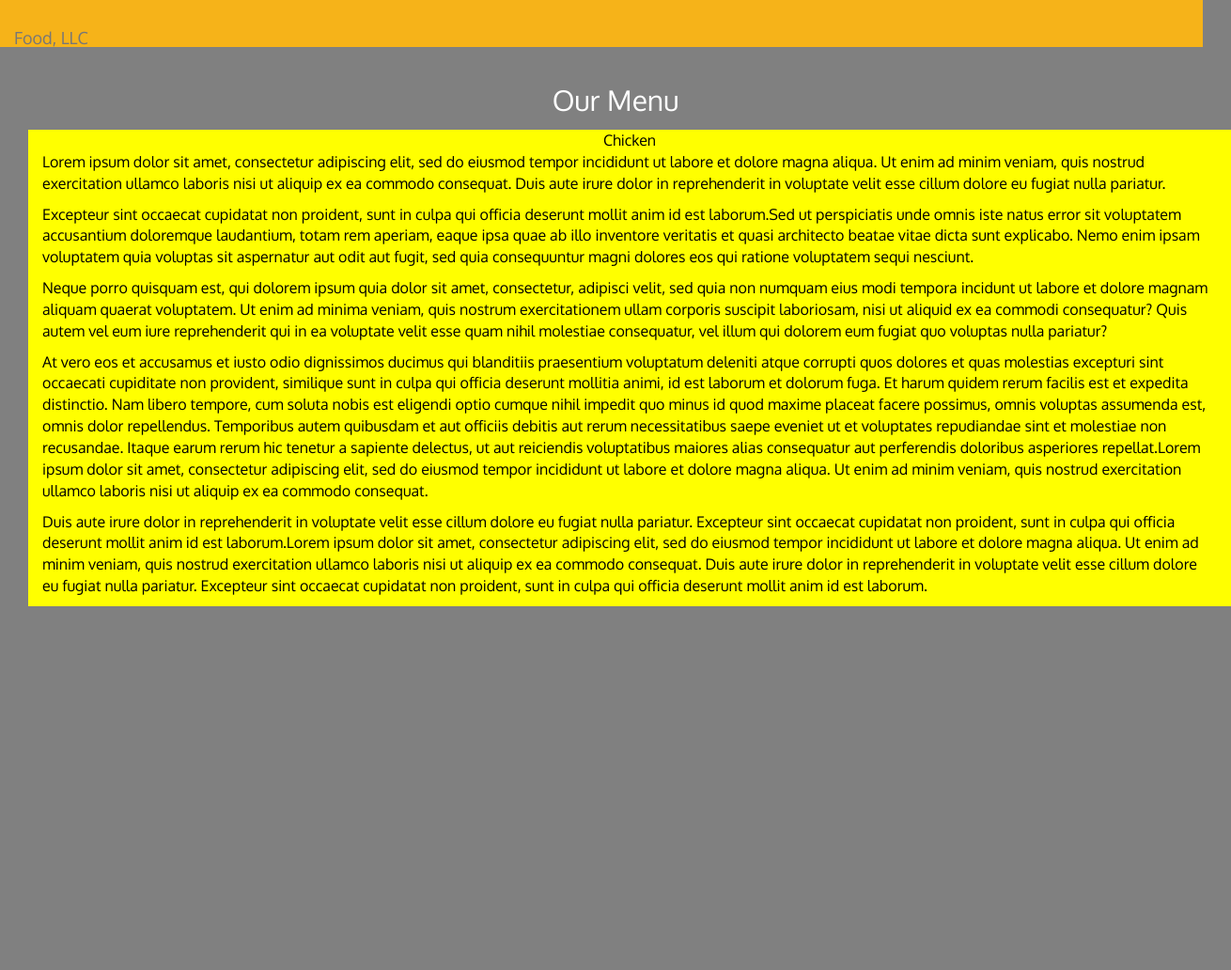
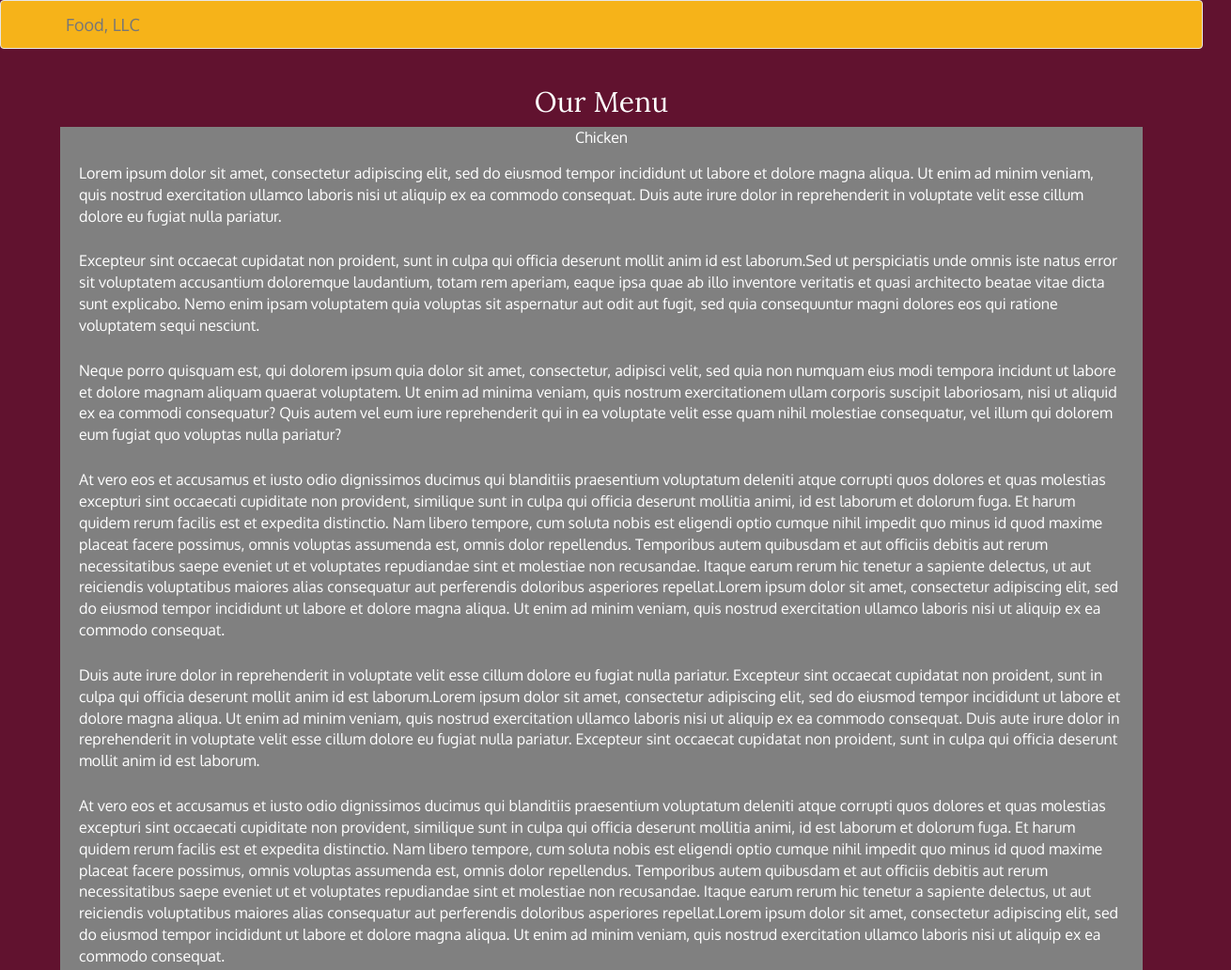
Before and after one commit to ohid1986/coursera-web, a plain HTML site: page mod3_sol/index.html in a window 1280 px wide. Shown: the top 1032 px of the page at 94% size, 1310 px wide, since content can reach past the window. Before the commit the page ends 800 px from the top, so only its background shows below. Drawn offline with Linux system fonts and the light colour scheme.

Commit message:
module 3 solution

```diff
--- a/mod3_sol/css/styles.css
+++ b/mod3_sol/css/styles.css
@@ -1,42 +1,12 @@
+
 body {
   font-size: 16px;
   color: #fff;
-  background-color: gray;
+  background-color: #61122f;
   font-family: 'Oxygen', sans-serif;
 }
 
 /** HEADER **/
-#header-nav {
-  background-color: #f6b319;
-  border-radius: 0;
-  border: 0;
-  height: 40px;
-}
-
-
-
-
-
-.navbar-brand a:hover, .navbar-brand a:focus {
-  text-decoration: none;
-}
-
-
-#nav-list {
-  margin-top: 10px;
-}
-#nav-list a {
-  color: #951C49;
-  text-align: center;
-}
-#nav-list a:hover {
-  background: #E7E7E7;
-}
-#nav-list a span {
-  font-size: 1.8em;
-}
-
-
 
 .navbar-header button.navbar-toggle, .navbar-header .icon-bar {
   border: 1px solid #61122f;
@@ -49,102 +19,33 @@ body {
 }
 #nav-list {
   background-color: pink;
+  text-align: center;
 }
-/* END HEADER */
-
-#tall-section {
-  color: black;
-  background-color: yellow;
+.navbar-brand a:hover, .navbar-brand a:focus {
+  text-decoration: none;
 }
 
-
-
-
-  #collapsable-nav a { /* Collapsed nav menu text */
-    font-size: 1.2em;
-  }
-  #collapsable-nav a span { /* Collapsed nav menu glyph */
-    font-size: 1em;
-    margin-right: 5px;
-  }
-
-
-
-/* END SINGLE CATEGORY PAGE */
-
-
-/********** Large devices only **********/
-
-
-/********** Medium devices only **********/
-@media (min-width: 992px) {
-  .container, .row {
-      padding:0;
-      margin:15px;
-      width: 100%;
-    }
-
-    body {
-      padding:0px;
-    }
-    .navbar-brand {
-
-    vertical-align: middle;
-  }
-  /* Header */
-
-  /* End Header */
-
-  /* Home Page */
-
-  /* End Home Page */
+#nav-list li:hover {
+  background: #E7E7E7;
 }
 
-/********** Small devices only **********/
-@media (min-width: 768px) and (max-width: 991px) {
-  /* Home Page */
-  .container, .row {
-      padding:0;
-      margin:15px;
-      width: 100%;
-    }
-
-    body {
-      padding:0px;
-    }
-    .navbar-brand {
-
-    vertical-align: middle;
-  }
-  /* End Home Page */
+#header-nav {
+	background-color:#f6b319;
 }
 
-/********** Extra small devices only **********/
-@media (max-width: 767px) {
-  .container {
-      margin-right: 50px;
-      margin-left: 50px;
+#content-header {
+	font-family: 'Lora', serif;
+}
+#main-content p {
+  padding-top: 15px;
+  padding-left: 5px;
+  padding-right: 5px;
+}
 
-    }
-
-    body {
-      padding:0px;
-
-    }
-  /* Header */
-  .navbar-brand {
-
-    vertical-align: middle;
-  }
-
-  #collapsable-nav a { /* Collapsed nav menu text */
-    font-size: 1.2em;
-  }
-  #collapsable-nav a span { /* Collapsed nav menu glyph */
-    font-size: 1em;
-    margin-right: 5px;
-  }
-
-
-
+#main-content {
+	width: 90%;
+	margin-bottom: 15px;
 }
+#tall-section {
+	background-color: grey;
+}
--- /dev/null
+++ b/mod3_sol/css/styles1.css
@@ -0,0 +1,174 @@
+body {
+  font-size: 16px;
+  color: #fff;
+  background-color: gray;
+  font-family: 'Oxygen', sans-serif;
+}
+
+/** HEADER **/
+#header-nav {
+  background-color: #f6b319;
+  border-radius: 0;
+  border: 0;
+  height: 40px;
+}
+
+
+
+
+.navbar-brand a:hover, .navbar-brand a:focus {
+  text-decoration: none;
+}
+
+
+#nav-list {
+  margin-top: 10px;
+}
+#nav-list a {
+  color: #951C49;
+  text-align: center;
+}
+#nav-list a:hover {
+  background: #E7E7E7;
+}
+#nav-list a span {
+  font-size: 1.8em;
+}
+
+
+
+.navbar-header button.navbar-toggle, .navbar-header .icon-bar {
+  border: 1px solid #61122f;
+
+}
+.navbar-header button.navbar-toggle {
+  clear: both;
+  margin-top: 10px;
+
+}
+#nav-list {
+  background-color: pink;
+}
+/* END HEADER */
+
+#tall-section {
+  color: black;
+  background-color: yellow;
+}
+#main-#content {
+    border-radius: 20px;
+    margin: 15px 15px 15px 15px;
+}
+
+#main-content p {
+  padding-top: 15px;
+  padding-left: 5px;
+  padding-right: 5px;
+}
+
+#main-content {
+  width: 90%;
+  margin-bottom: 15px;
+}
+
+
+
+  #collapsable-nav a { /* Collapsed nav menu text */
+    font-size: 1.2em;
+  }
+  #collapsable-nav a span { /* Collapsed nav menu glyph */
+    font-size: 1em;
+    margin-right: 5px;
+  }
+
+
+
+/* END SINGLE CATEGORY PAGE */
+
+
+/********** Large devices only **********/
+
+
+/********** Medium devices only **********/
+@media (min-width: 992px) {
+  .container>.navbar-collapse, .container>.navbar-header {
+    margin:auto;
+    margin-bottom: 15px;
+  }
+  .container-fluid> .row {
+      margin-right: 20px;
+      margin-left: 10px;
+      width: 100%;
+      float: left;
+    }
+
+    body {
+      padding:0px;
+    }
+    .navbar-brand {
+
+    vertical-align: middle;
+  }
+  /* Header */
+
+  /* End Header */
+
+  /* Home Page */
+
+  /* End Home Page */
+}
+
+/********** Small devices only **********/
+@media (min-width: 768px) and (max-width: 991px) {
+  /* Home Page */
+  .container>.navbar-collapse, .container>.navbar-header {
+    margin:auto;
+    margin-bottom: 15px;
+  }
+  .container-fluid>.row {
+      margin-right: 20px;
+      margin-left: 10px;
+      width: 100%;
+      float: left;
+
+    }
+
+    body {
+      padding:0px;
+    }
+    .navbar-brand {
+
+    vertical-align: middle;
+  }
+  /* End Home Page */
+}
+
+/********** Extra small devices only **********/
+@media (max-width: 767px) {
+  .container-fluid {
+      margin-right: 50px;
+      margin-left: 50px;
+
+    }
+
+    body {
+      padding:0px;
+
+    }
+  /* Header */
+  .navbar-brand {
+
+    vertical-align: middle;
+  }
+
+  #collapsable-nav a { /* Collapsed nav menu text */
+    font-size: 1.2em;
+  }
+  #collapsable-nav a span { /* Collapsed nav menu glyph */
+    font-size: 1em;
+    margin-right: 5px;
+  }
+
+
+
+}
--- a/mod3_sol/index.html
+++ b/mod3_sol/index.html
@@ -46,13 +46,13 @@
 
 
 
-  <div id="main-content" class="container">
-    <div class="text-center">
+  <div id="main-content" class="container-fluid">
+    <div id="content-header" class="text-center">
     <h2>Our Menu</h2>
     </div>
 
-    <div id="tall-section" class="row">
-      <div class="col-xs-12">
+    <div  class="row">
+      <div id="tall-section" class="col-xs-12">
         <div class="text-center" >Chicken</div>
 
       <p>Lorem ipsum dolor sit amet, consectetur adipiscing elit, sed do eiusmod tempor incididunt ut labore et dolore magna aliqua. Ut enim ad minim veniam, quis nostrud exercitation ullamco laboris nisi ut aliquip ex ea commodo consequat. Duis aute irure dolor in reprehenderit in voluptate velit esse cillum dolore eu fugiat nulla pariatur.</p>
@@ -64,6 +64,9 @@
       <p>At vero eos et accusamus et iusto odio dignissimos ducimus qui blanditiis praesentium voluptatum deleniti atque corrupti quos dolores et quas molestias excepturi sint occaecati cupiditate non provident, similique sunt in culpa qui officia deserunt mollitia animi, id est laborum et dolorum fuga. Et harum quidem rerum facilis est et expedita distinctio. Nam libero tempore, cum soluta nobis est eligendi optio cumque nihil impedit quo minus id quod maxime placeat facere possimus, omnis voluptas assumenda est, omnis dolor repellendus. Temporibus autem quibusdam et aut officiis debitis aut rerum necessitatibus saepe eveniet ut et voluptates repudiandae sint et molestiae non recusandae. Itaque earum rerum hic tenetur a sapiente delectus, ut aut reiciendis voluptatibus maiores alias consequatur aut perferendis doloribus asperiores repellat.Lorem ipsum dolor sit amet, consectetur adipiscing elit, sed do eiusmod tempor incididunt ut labore et dolore magna aliqua. Ut enim ad minim veniam, quis nostrud exercitation ullamco laboris nisi ut aliquip ex ea commodo consequat. </p>
 
       <p>Duis aute irure dolor in reprehenderit in voluptate velit esse cillum dolore eu fugiat nulla pariatur. Excepteur sint occaecat cupidatat non proident, sunt in culpa qui officia deserunt mollit anim id est laborum.Lorem ipsum dolor sit amet, consectetur adipiscing elit, sed do eiusmod tempor incididunt ut labore et dolore magna aliqua. Ut enim ad minim veniam, quis nostrud exercitation ullamco laboris nisi ut aliquip ex ea commodo consequat. Duis aute irure dolor in reprehenderit in voluptate velit esse cillum dolore eu fugiat nulla pariatur. Excepteur sint occaecat cupidatat non proident, sunt in culpa qui officia deserunt mollit anim id est laborum. </p>
+
+      <p>At vero eos et accusamus et iusto odio dignissimos ducimus qui blanditiis praesentium voluptatum deleniti atque corrupti quos dolores et quas molestias excepturi sint occaecati cupiditate non provident, similique sunt in culpa qui officia deserunt mollitia animi, id est laborum et dolorum fuga. Et harum quidem rerum facilis est et expedita distinctio. Nam libero tempore, cum soluta nobis est eligendi optio cumque nihil impedit quo minus id quod maxime placeat facere possimus, omnis voluptas assumenda est, omnis dolor repellendus. Temporibus autem quibusdam et aut officiis debitis aut rerum necessitatibus saepe eveniet ut et voluptates repudiandae sint et molestiae non recusandae. Itaque earum rerum hic tenetur a sapiente delectus, ut aut reiciendis voluptatibus maiores alias consequatur aut perferendis doloribus asperiores repellat.Lorem ipsum dolor sit amet, consectetur adipiscing elit, sed do eiusmod tempor incididunt ut labore et dolore magna aliqua. Ut enim ad minim veniam, quis nostrud exercitation ullamco laboris nisi ut aliquip ex ea commodo consequat. </p>
+
 
       </div>
 
```
